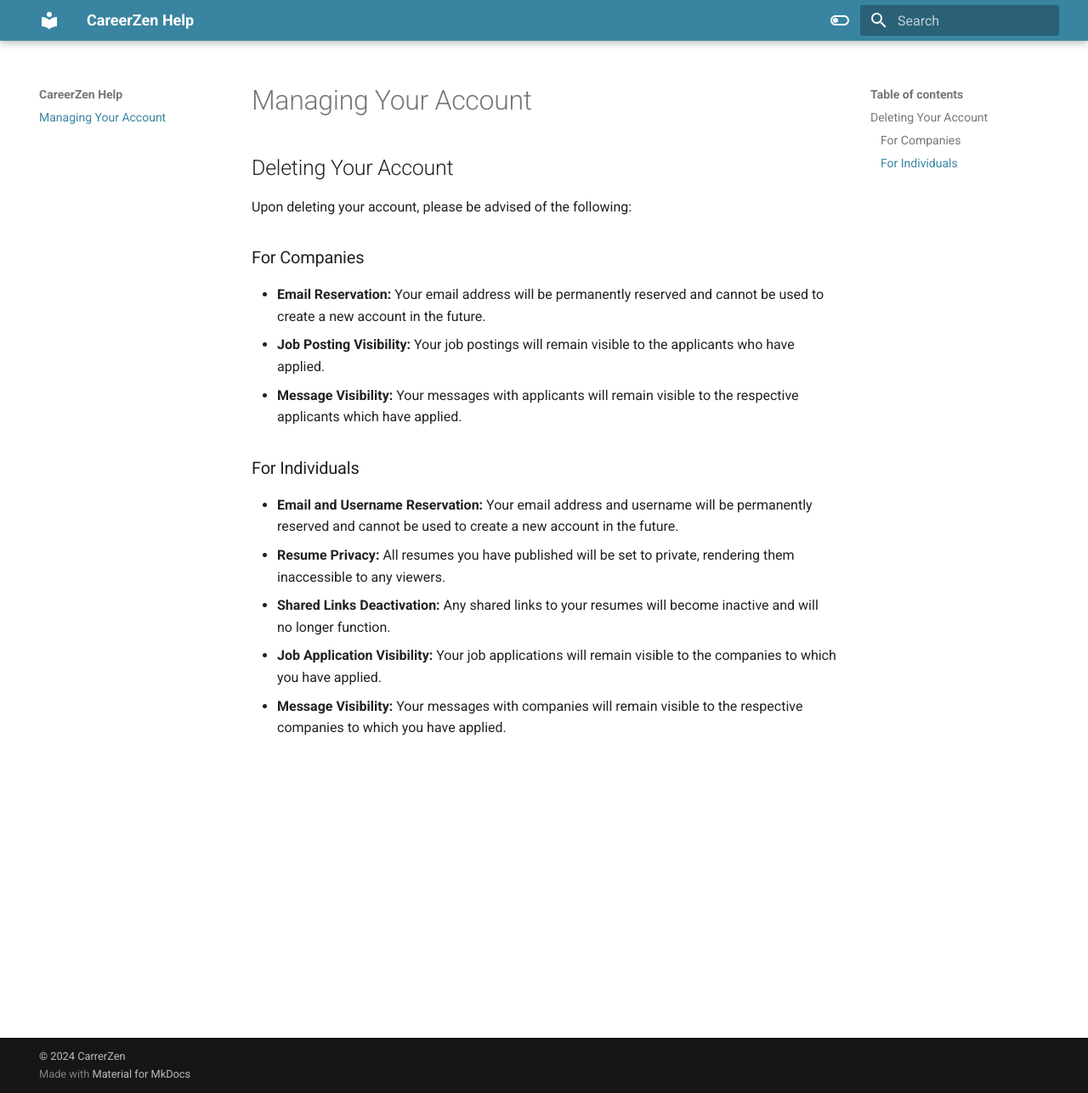
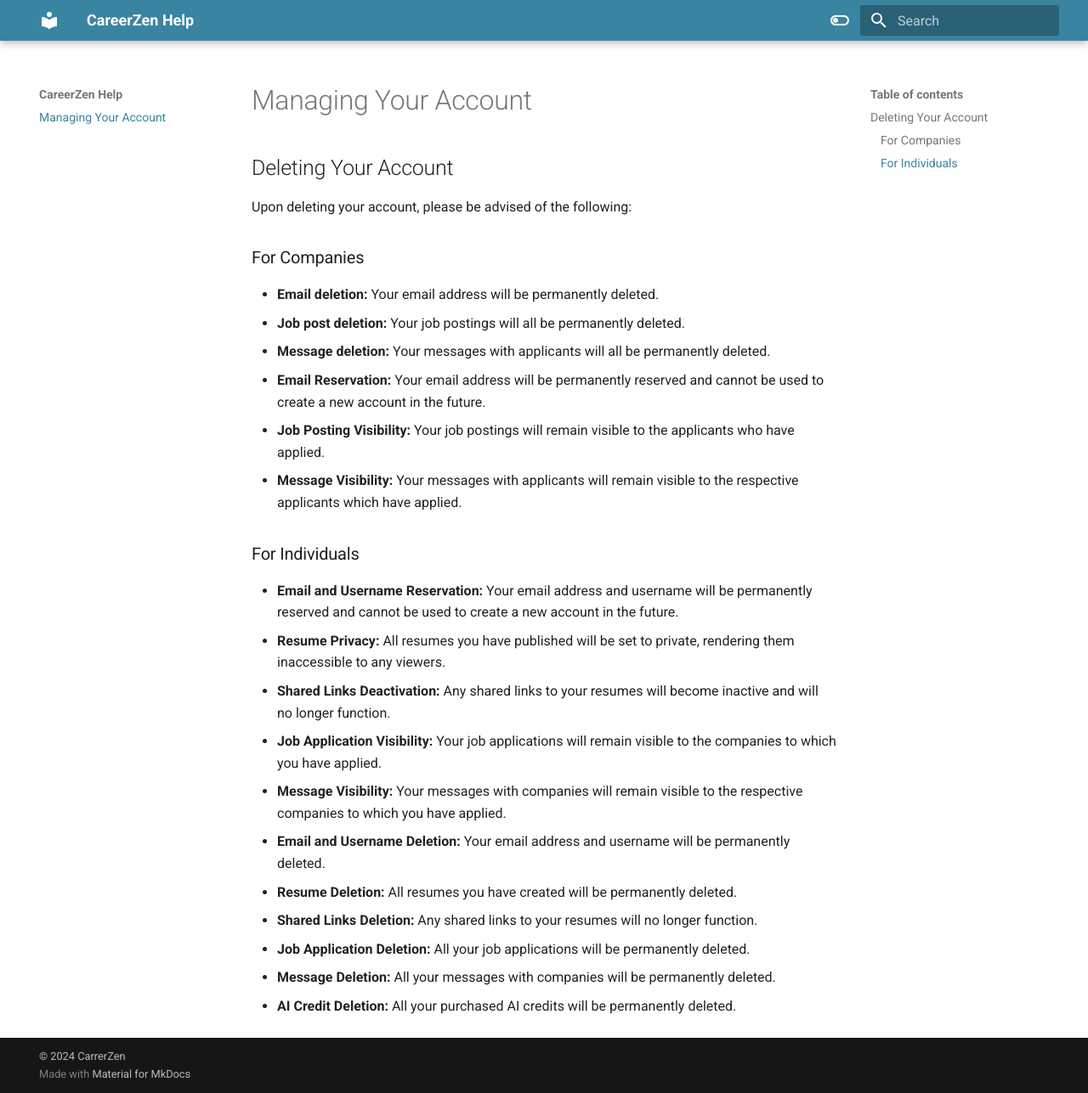
Before and after one commit to vhajdari/careerzen-help, an MkDocs documentation site: the page built from docs/index.md, in a window 1280 px wide and 1287 px high. Shown: the whole window at 85% size. Built offline with MkDocs 1.6.1 and Material for MkDocs 9.7.7, drawn with Linux system fonts in a browser that asks for light colours.

Commit message:
Update delete Account info

```diff
--- a/docs/index.md
+++ b/docs/index.md
@@ -6,6 +6,9 @@ Upon deleting your account, please be advised of the following:
 
 ### For Companies
 
+- **Email deletion:** Your email address will be permanently deleted.
+- **Job post deletion:** Your job postings will all be permanently deleted.
+- **Message deletion:** Your messages with applicants will all be permanently deleted.
 - **Email Reservation:** Your email address will be permanently reserved and cannot be used to create a new account in the future.
 - **Job Posting Visibility:** Your job postings will remain visible to the applicants who have applied.
 - **Message Visibility:** Your messages with applicants will remain visible to the respective applicants which have applied.
@@ -17,3 +20,9 @@ Upon deleting your account, please be advised of the following:
 - **Shared Links Deactivation:** Any shared links to your resumes will become inactive and will no longer function.
 - **Job Application Visibility:** Your job applications will remain visible to the companies to which you have applied.
 - **Message Visibility:** Your messages with companies will remain visible to the respective companies to which you have applied.
+- **Email and Username Deletion:** Your email address and username will be permanently deleted.
+- **Resume Deletion:** All resumes you have created will be permanently deleted.
+- **Shared Links Deletion:** Any shared links to your resumes will no longer function.
+- **Job Application Deletion:** All your job applications will be permanently deleted.
+- **Message Deletion:** All your messages with companies will be permanently deleted.
+- **AI Credit Deletion:** All your purchased AI credits will be permanently deleted.
```
